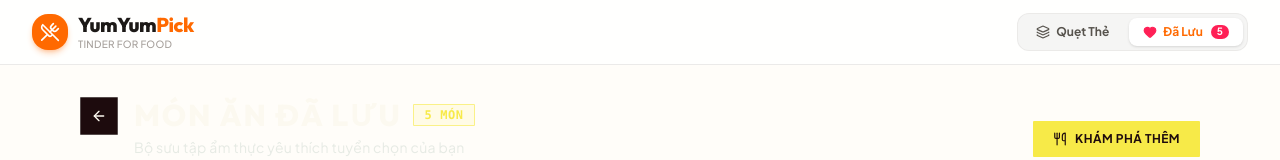
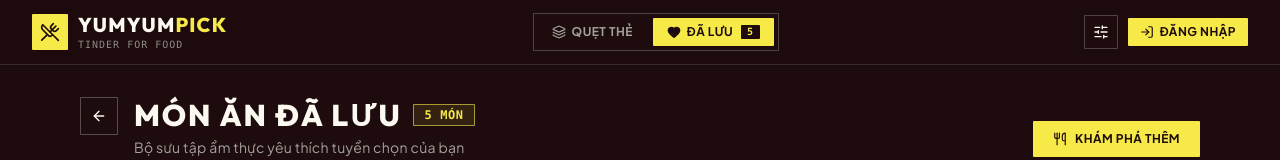
Before and after one commit to snowwminhduc1212/YumYumPick, a React (Vite) app in the folder frontend/: page / in a window 1280 px wide. Shown: the top 160 px of the page. Built offline with nearby package versions, Linux system fonts and the light colour scheme.

Commit message:
feat(fe): restyle App navbar to Limon palette and integrate teammate modals

```diff
--- a/frontend/src/App.jsx
+++ b/frontend/src/App.jsx
@@ -1,10 +1,23 @@
-import React, { useState } from 'react'
+import React, { useState, useEffect } from 'react'
 import { MOCK_DISHES } from './data/mockDishes'
 import LikedDishesView from './components/LikedDishesView'
 import DishDetailModal from './components/DishDetailModal'
-import { UtensilsCrossed, Heart, Layers } from 'lucide-react'
+import AuthModal from './components/AuthModal'
+import FilterModal from './components/FilterModal'
+import { useAuth } from './hooks/useAuth'
+import { UtensilsCrossed, Heart, Layers, SlidersHorizontal, LogIn, LogOut } from 'lucide-react'
 
 function App() {
+  const { user, logout } = useAuth()
+  const [authOpen, setAuthOpen] = useState(false)
+  const [filterOpen, setFilterOpen] = useState(false)
+
+  // Ensure any previous data-theme attribute is cleared
+  useEffect(() => {
+    document.documentElement.removeAttribute('data-theme')
+    localStorage.removeItem('yumyum_theme')
+  }, [])
+
   // Current view: 'swipe' | 'liked'
   const [currentView, setCurrentView] = useState('liked')
   // Liked dishes state, pre-populated with first 5 dishes for immediate preview
@@ -44,35 +57,35 @@ function App() {
     : false
 
   return (
-    <div className="flex flex-col min-h-screen w-full bg-[#FFFDF9] dark:bg-[#121214] text-stone-900 dark:text-stone-100 transition-colors font-sans">
+    <div className="flex flex-col min-h-screen w-full bg-[#1d0b0d] text-[#fcf9f0] transition-colors font-sans">
       {/* GLOBAL NAVBAR */}
-      <header className="sticky top-0 z-40 bg-white/80 dark:bg-[#1C1C20]/80 backdrop-blur-md border-b border-stone-200/80 dark:border-stone-800 py-3 px-4 sm:px-8 flex items-center justify-between">
+      <header className="sticky top-0 z-40 bg-[#1d0b0d]/95 backdrop-blur-md border-b border-[#dbe2dc]/15 py-3 px-4 sm:px-8 flex items-center justify-between">
         {/* Brand Logo */}
         <div
           onClick={() => setCurrentView('swipe')}
           className="flex items-center gap-2.5 cursor-pointer select-none"
         >
-          <div className="w-9 h-9 rounded-2xl bg-orange-500 flex items-center justify-center text-white shadow-md shadow-orange-500/30">
+          <div className="w-9 h-9 rounded-[1px] bg-[#f7ea48] flex items-center justify-center text-[#1d0b0d] font-bold">
             <UtensilsCrossed className="w-5 h-5" />
           </div>
           <div>
-            <h1 className="text-xl font-extrabold tracking-tight font-heading leading-tight">
-              YumYum<span className="text-orange-500">Pick</span>
+            <h1 className="text-xl font-extrabold tracking-[0.06em] uppercase font-heading leading-tight text-[#fcf9f0]">
+              YumYum<span className="text-[#f7ea48]">Pick</span>
             </h1>
-            <p className="text-[10px] text-stone-400 font-medium tracking-wide uppercase">
+            <p className="text-[10px] text-[#dbe2dc]/60 font-mono tracking-widest uppercase">
               Tinder for Food
             </p>
           </div>
         </div>
 
         {/* View Switcher Tabs */}
-        <nav className="flex items-center gap-1.5 bg-stone-100 dark:bg-stone-900/80 p-1 rounded-xl border border-stone-200/70 dark:border-stone-800">
+        <nav className="flex items-center gap-1.5 bg-[#1d0b0d] p-1 rounded-[1px] border border-[#dbe2dc]/25">
           <button
             onClick={() => setCurrentView('swipe')}
-            className={`px-3.5 py-1.5 rounded-lg text-xs font-bold transition-all flex items-center gap-1.5 cursor-pointer ${
+            className={`px-3.5 py-1.5 rounded-[1px] text-xs font-bold uppercase tracking-[0.04em] transition-all flex items-center gap-1.5 cursor-pointer ${
               currentView === 'swipe'
-                ? 'bg-white dark:bg-stone-800 text-orange-500 shadow-sm'
-                : 'text-stone-600 dark:text-stone-400 hover:text-stone-900'
+                ? 'bg-[#f7ea48] text-[#1d0b0d]'
+                : 'text-[#dbe2dc]/70 hover:text-[#fcf9f0]'
             }`}
           >
             <Layers className="w-3.5 h-3.5" />
@@ -81,21 +94,54 @@ function App() {
 
           <button
             onClick={() => setCurrentView('liked')}
-            className={`px-3.5 py-1.5 rounded-lg text-xs font-bold transition-all flex items-center gap-1.5 cursor-pointer relative ${
+            className={`px-3.5 py-1.5 rounded-[1px] text-xs font-bold uppercase tracking-[0.04em] transition-all flex items-center gap-1.5 cursor-pointer relative ${
               currentView === 'liked'
-                ? 'bg-white dark:bg-stone-800 text-orange-500 shadow-sm'
-                : 'text-stone-600 dark:text-stone-400 hover:text-stone-900'
+                ? 'bg-[#f7ea48] text-[#1d0b0d]'
+                : 'text-[#dbe2dc]/70 hover:text-[#fcf9f0]'
             }`}
           >
-            <Heart className={`w-3.5 h-3.5 ${likedDishes.length > 0 ? 'fill-rose-500 text-rose-500' : ''}`} />
+            <Heart className={`w-3.5 h-3.5 ${likedDishes.length > 0 ? (currentView === 'liked' ? 'fill-[#1d0b0d]' : 'fill-[#f7ea48] text-[#f7ea48]') : ''}`} />
             <span>Đã Lưu</span>
             {likedDishes.length > 0 && (
-              <span className="ml-0.5 px-1.5 py-0.2 rounded-full bg-rose-500 text-white text-[10px] font-bold">
+              <span className={`ml-0.5 px-1.5 py-0.2 rounded-[1px] text-[10px] font-mono font-bold ${
+                currentView === 'liked' ? 'bg-[#1d0b0d] text-[#f7ea48]' : 'bg-[#f7ea48] text-[#1d0b0d]'
+              }`}>
                 {likedDishes.length}
               </span>
             )}
           </button>
         </nav>
+
+        {/* Auth + Filter controls (Tích hợp công việc của Luân) */}
+        <div className="flex items-center gap-2.5">
+          <button
+            onClick={() => setFilterOpen(true)}
+            className="p-2 rounded-[1px] bg-[#1d0b0d] border border-[#dbe2dc]/25 hover:border-[#f7ea48] hover:text-[#f7ea48] text-[#fcf9f0] transition-colors cursor-pointer"
+            title="Mở bộ lọc món ăn (Luân)"
+          >
+            <SlidersHorizontal className="w-4 h-4" />
+          </button>
+
+          {user ? (
+            <button
+              onClick={logout}
+              className="flex items-center gap-1.5 px-3 py-1.5 rounded-[1px] bg-[#1d0b0d] border border-[#dbe2dc]/25 hover:border-rose-500 hover:text-rose-400 text-xs font-mono text-[#fcf9f0] transition-colors cursor-pointer"
+              title="Đăng xuất tài khoản"
+            >
+              <LogOut className="w-3.5 h-3.5" />
+              <span>{user.username}</span>
+            </button>
+          ) : (
+            <button
+              onClick={() => setAuthOpen(true)}
+              className="flex items-center gap-1.5 px-3 py-1.5 rounded-[1px] bg-[#f7ea48] hover:bg-[#e4d73f] text-[#1d0b0d] text-xs font-bold uppercase tracking-[0.04em] transition-transform active:scale-95 cursor-pointer"
+              title="Đăng nhập / Đăng ký (Luân & Ánh Dương)"
+            >
+              <LogIn className="w-3.5 h-3.5" />
+              <span>Đăng nhập</span>
+            </button>
+          )}
+        </div>
       </header>
 
       {/* MAIN VIEW AREA */}
@@ -108,31 +154,41 @@ function App() {
             onBackToSwipe={() => setCurrentView('swipe')}
           />
         ) : (
-          /* Placeholder for Quang Huy's Swipe Deck */
-          <div className="flex-1 flex flex-col items-center justify-center p-6 text-center max-w-md mx-auto">
-            <div className="w-16 h-16 rounded-3xl bg-orange-100 dark:bg-orange-950/50 text-orange-500 flex items-center justify-center mb-4 shadow-md">
+          /* Khu vực Quẹt Thẻ (Quang Huy) */
+          <div className="flex-1 flex flex-col items-center justify-center p-8 text-center max-w-lg mx-auto">
+            <div className="w-16 h-16 rounded-[1px] border border-[#dbe2dc]/30 bg-[#1d0b0d] text-[#f7ea48] flex items-center justify-center mb-5 shadow-sm">
               <Layers className="w-8 h-8 stroke-[1.5]" />
             </div>
-            <h2 className="text-xl font-bold font-heading mb-1">
+            <h2 className="text-xl font-bold font-heading tracking-[0.06em] uppercase mb-2 text-[#fcf9f0]">
               Khu Vực Quẹt Thẻ (Swipe Deck)
             </h2>
-            <p className="text-xs text-stone-500 dark:text-stone-400 mb-6 leading-relaxed">
-              Phần vuốt thẻ với Framer Motion & Spring Physics do Quang Huy đảm nhiệm.
-              Nhấn nút bên dưới để chuyển sang màn hình danh sách món đã thích của bạn.
+            <p className="text-xs sm:text-sm text-[#dbe2dc]/70 mb-8 leading-relaxed tracking-[0.02em]">
+              Khu vực vuốt thẻ Tinder ẩm thực do <strong>Quang Huy</strong> xây dựng.
+              Các bộ lọc quốc gia, độ cay do <strong>Luân</strong> quản lý.
             </p>
 
-            <button
-              onClick={() => setCurrentView('liked')}
-              className="px-5 py-2.5 rounded-xl bg-orange-500 hover:bg-orange-600 text-white text-xs font-bold shadow-md shadow-orange-500/25 flex items-center gap-2 cursor-pointer transition-transform active:scale-95"
-            >
-              <Heart className="w-4 h-4 fill-white" />
-              <span>Xem danh sách món đã thích ({likedDishes.length})</span>
-            </button>
+            <div className="flex flex-col sm:flex-row gap-3">
+              <button
+                onClick={() => setFilterOpen(true)}
+                className="px-5 py-2.5 rounded-[1px] bg-[#1d0b0d] border border-[#dbe2dc]/30 hover:border-[#f7ea48] text-[#fcf9f0] text-xs font-bold uppercase tracking-[0.04em] flex items-center justify-center gap-2 cursor-pointer transition-colors"
+              >
+                <SlidersHorizontal className="w-3.5 h-3.5" />
+                <span>Xem bộ lọc (Luân)</span>
+              </button>
+
+              <button
+                onClick={() => setCurrentView('liked')}
+                className="px-5 py-2.5 rounded-[1px] bg-[#f7ea48] hover:bg-[#e4d73f] text-[#1d0b0d] text-xs font-bold uppercase tracking-[0.04em] flex items-center justify-center gap-2 cursor-pointer transition-transform active:scale-95"
+              >
+                <Heart className="w-3.5 h-3.5 fill-[#1d0b0d]" />
+                <span>Xem món đã thích ({likedDishes.length})</span>
+              </button>
+            </div>
           </div>
         )}
       </main>
 
-      {/* RECIPE DETAIL MODAL */}
+      {/* RECIPE DETAIL MODAL (Tùng Dương) */}
       <DishDetailModal
         dish={selectedDish}
         isOpen={isModalOpen}
@@ -140,6 +196,10 @@ function App() {
         isLiked={isCurrentDishLiked}
         onToggleLike={handleToggleLike}
       />
+
+      {/* AUTH & FILTER MODALS (Luân) */}
+      <AuthModal isOpen={authOpen} onClose={() => setAuthOpen(false)} />
+      <FilterModal isOpen={filterOpen} onClose={() => setFilterOpen(false)} />
     </div>
   )
 }
--- /dev/null
+++ b/frontend/src/components/AuthModal.jsx
@@ -0,0 +1,40 @@
+import { AnimatePresence, motion } from 'framer-motion';
+
+function AuthModal({ isOpen, onClose }) {
+  return (
+    <AnimatePresence>
+      {isOpen && (
+        <motion.div
+          className="fixed inset-0 bg-black/50 flex items-center justify-center z-50"
+          initial={{ opacity: 0 }}
+          animate={{ opacity: 1 }}
+          exit={{ opacity: 0 }}
+          onClick={onClose}
+        >
+          <motion.div
+            className="bg-white dark:bg-stone-900 rounded-2xl p-6 w-80 shadow-xl"
+            initial={{ scale: 0.9, opacity: 0 }}
+            animate={{ scale: 1, opacity: 1 }}
+            exit={{ scale: 0.9, opacity: 0 }}
+            onClick={(e) => e.stopPropagation()}
+          >
+            <h2 className="text-lg font-bold text-stone-900 dark:text-stone-100 mb-2">
+              AuthModal
+            </h2>
+            <p className="text-sm text-stone-500 dark:text-stone-400 mb-4">
+              Code thật Ngày 2
+            </p>
+            <button
+              onClick={onClose}
+              className="w-full py-2 rounded-lg bg-stone-100 dark:bg-stone-800 text-stone-700 dark:text-stone-200"
+            >
+              Đóng
+            </button>
+          </motion.div>
+        </motion.div>
+      )}
+    </AnimatePresence>
+  );
+}
+
+export default AuthModal;
--- /dev/null
+++ b/frontend/src/components/FilterModal.jsx
@@ -0,0 +1,40 @@
+import { AnimatePresence, motion } from 'framer-motion';
+
+function FilterModal({ isOpen, onClose }) {
+  return (
+    <AnimatePresence>
+      {isOpen && (
+        <motion.div
+          className="fixed inset-0 bg-black/50 flex items-center justify-center z-50"
+          initial={{ opacity: 0 }}
+          animate={{ opacity: 1 }}
+          exit={{ opacity: 0 }}
+          onClick={onClose}
+        >
+          <motion.div
+            className="bg-white dark:bg-stone-900 rounded-2xl p-6 w-80 shadow-xl"
+            initial={{ scale: 0.9, opacity: 0 }}
+            animate={{ scale: 1, opacity: 1 }}
+            exit={{ scale: 0.9, opacity: 0 }}
+            onClick={(e) => e.stopPropagation()}
+          >
+            <h2 className="text-lg font-bold text-stone-900 dark:text-stone-100 mb-2">
+              FilterModal
+            </h2>
+            <p className="text-sm text-stone-500 dark:text-stone-400 mb-4">
+              Code thật Ngày 2
+            </p>
+            <button
+              onClick={onClose}
+              className="w-full py-2 rounded-lg bg-stone-100 dark:bg-stone-800 text-stone-700 dark:text-stone-200"
+            >
+              Đóng
+            </button>
+          </motion.div>
+        </motion.div>
+      )}
+    </AnimatePresence>
+  );
+}
+
+export default FilterModal;
--- /dev/null
+++ b/frontend/src/components/Header.jsx
@@ -0,0 +1,52 @@
+import { UtensilsCrossed, SlidersHorizontal, LogOut, LogIn } from 'lucide-react';
+
+function Header({ user, onOpenAuth, onOpenFilter, onLogout }) {
+  return (
+    <header className="flex flex-col items-center gap-1 mb-2 select-none w-full">
+      <div className="flex items-center justify-between w-full max-w-md px-2">
+        <div className="flex items-center gap-2">
+          <div className="w-9 h-9 rounded-2xl bg-orange-500 flex items-center justify-center text-white shadow-md shadow-orange-500/30">
+            <UtensilsCrossed className="w-5 h-5" />
+          </div>
+          <h1 className="text-2xl md:text-3xl font-extrabold tracking-tight text-stone-900 dark:text-stone-100 font-heading">
+            YumYum<span className="text-orange-500">Pick</span>
+          </h1>
+        </div>
+
+        <div className="flex items-center gap-2">
+          <button
+            onClick={onOpenFilter}
+            className="p-2 rounded-full bg-stone-100 dark:bg-stone-800 hover:bg-stone-200 dark:hover:bg-stone-700 transition-colors"
+            aria-label="Bộ lọc"
+          >
+            <SlidersHorizontal className="w-4 h-4 text-stone-600 dark:text-stone-300" />
+          </button>
+
+          {user ? (
+            <button
+              onClick={onLogout}
+              className="flex items-center gap-1 px-3 py-2 rounded-full bg-stone-100 dark:bg-stone-800 hover:bg-stone-200 dark:hover:bg-stone-700 transition-colors text-sm font-medium text-stone-700 dark:text-stone-200"
+            >
+              <LogOut className="w-4 h-4" />
+              {user.username}
+            </button>
+          ) : (
+            <button
+              onClick={onOpenAuth}
+              className="flex items-center gap-1 px-3 py-2 rounded-full bg-orange-500 hover:bg-orange-600 transition-colors text-sm font-medium text-white shadow-md shadow-orange-500/30"
+            >
+              <LogIn className="w-4 h-4" />
+              Đăng nhập
+            </button>
+          )}
+        </div>
+      </div>
+
+      <p className="text-xs text-stone-500 dark:text-stone-400 font-medium">
+        Quẹt phải để CHỌN • Quẹt trái để BỎ QUA
+      </p>
+    </header>
+  );
+}
+
+export default Header;
--- /dev/null
+++ b/frontend/src/hooks/useAuth.js
@@ -0,0 +1,28 @@
+import { useState } from 'react';
+
+const SESSION_KEY = 'yumyum_session';
+
+export function useAuth() {
+  const [user, setUser] = useState(() => {
+    try {
+      const saved = localStorage.getItem(SESSION_KEY);
+      return saved ? JSON.parse(saved) : null;
+    } catch {
+      return null;
+    }
+  });
+  const [isLoading] = useState(false);
+
+  const login = (userData) => {
+    const session = { user_id: userData.user_id, username: userData.username };
+    localStorage.setItem(SESSION_KEY, JSON.stringify(session));
+    setUser(session);
+  };
+
+  const logout = () => {
+    localStorage.removeItem(SESSION_KEY);
+    setUser(null);
+  };
+
+  return { user, isLoading, login, logout };
+}
```
